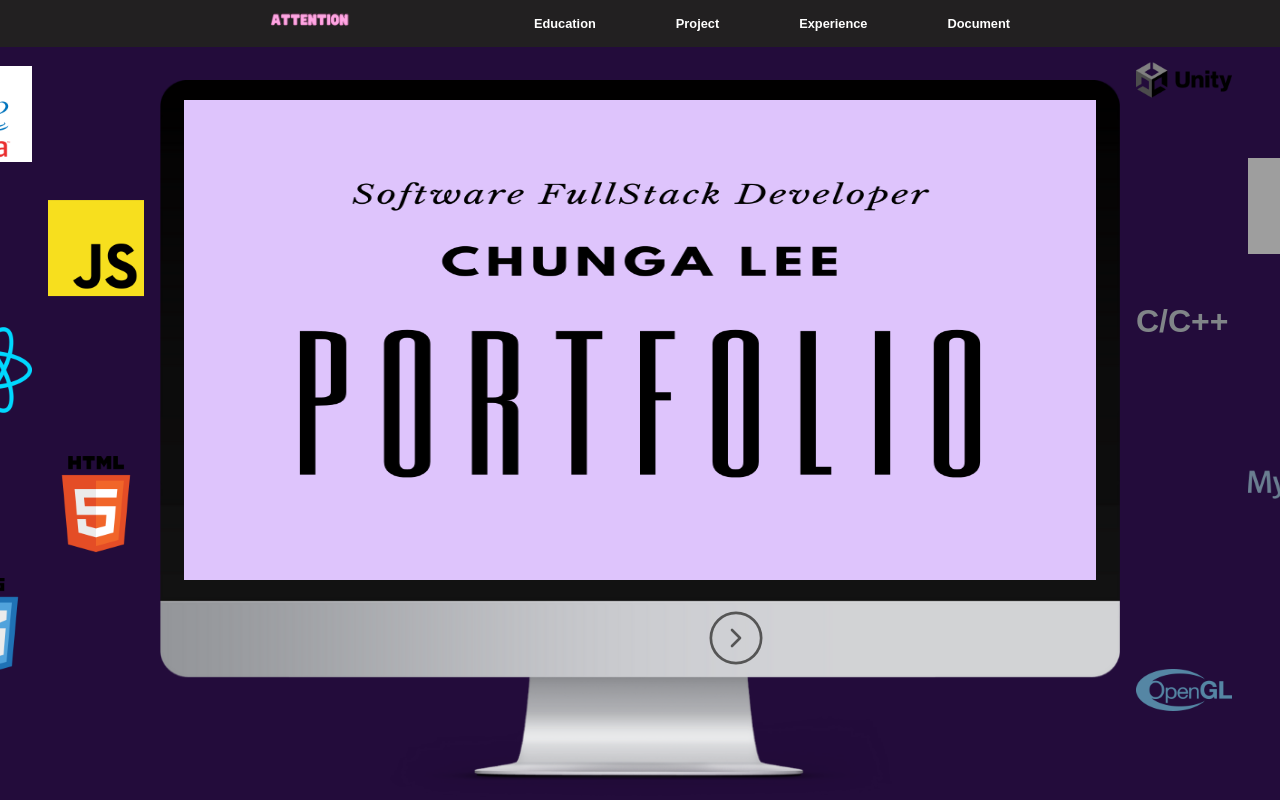
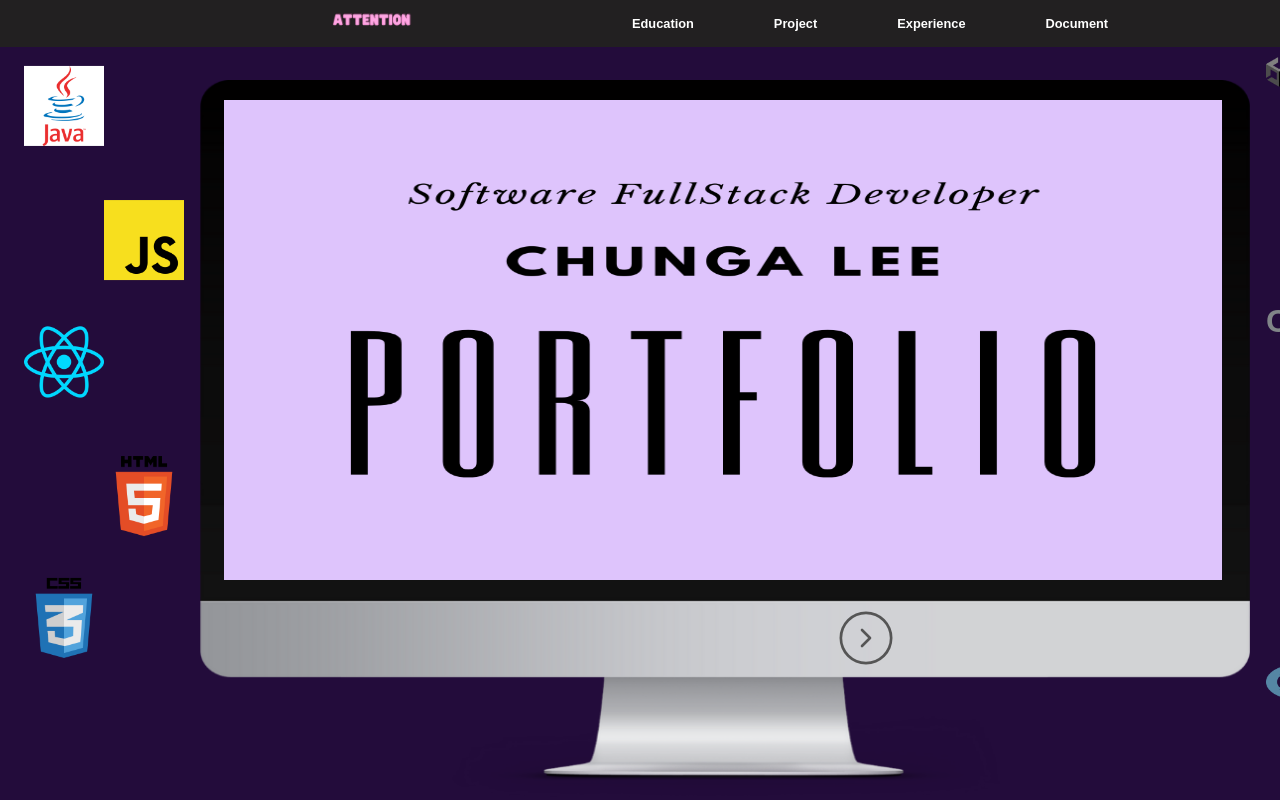
Before and after one commit to chunga7879/portfolio, a React (Create React App) app: page / in a window 1280 px wide. Built offline with nearby package versions, Linux system fonts and the light colour scheme; grey boxes are pictures that could not be loaded.

Commit message:
change some parts for css

```diff
--- a/src/App.scss
+++ b/src/App.scss
@@ -49,8 +49,7 @@ h4 {
   position: relative;
   display: flex;
   align-items: center;
-  justify-content: center;
-  overflow: hidden;
+  overflow: scroll;
   height: 100%;
   width: 100%;
 
@@ -62,16 +61,17 @@ h4 {
     right: 0;
     left: 0;
     z-index: 100;
+    width: 100%;
     min-height: 2.5rem;
     background-color: #222021;
-    justify-content: center;
 
     .wrapper {
+      margin-left: 300px;
       display: flex;
       padding: 0 2em;
+      width: 100%;
       overflow-x : scroll;
       .logo {
-        margin-right: 2em;
         .img {
           width: 5rem;
           height: 2.5rem;
@@ -79,7 +79,7 @@ h4 {
       }
 
       .menu-wrap {
-        margin-left: 2em;
+        margin-left: 100px;
 
         padding: 0;
         .menu {
@@ -106,8 +106,9 @@ h4 {
 
   .scene {
     position: relative;
-    width: 60em;
+    width: 1050px;
     height: 50em;
+    overflow: hidden;
 
     .icons {
       position: relative;
@@ -163,25 +164,16 @@ h4 {
 
   .s1, .s2 {
     position: relative;
-    width: calc((100% - 60rem) / 2);
+    width: 200px;
     height: 100%;
     padding: 0;
     margin: 0;
   }
 
-  .s1 {
-    left: 0;
-  }
-
-  .s2 {
-    right: 0;
-  }
-
   .home {
-    width: 100%;
+    width: 1450px;
     height: 100vh;
     position: relative;
-    overflow: scroll;
     display: flex;
 
     a:hover {
@@ -270,20 +262,20 @@ h4 {
         padding: 0;
         margin: 0;
         border: 0;
-        width: 6rem;
-        height: 6rem;
+        width: 80px;
+        height: 80px;
 
         img {
           padding: 0;
           margin: 0;
-          width: 6rem;
-          height: 6rem;
+          width: 80px;
+          height: 80px;
         }
       }
 
       .one {
         top: 4em;
-        right: 8em;
+        right: 6em;
       }
 
       .two {
@@ -293,7 +285,7 @@ h4 {
 
       .three {
         top: 20em;
-        right: 8em;
+        right: 6em;
       }
 
       .four {
@@ -303,7 +295,7 @@ h4 {
 
       .five {
         top: 36em;
-        right: 8em;
+        right: 6em;
       }
 
       .six {
@@ -313,7 +305,7 @@ h4 {
 
       .seven {
         top: 150px;
-        left: 8em;
+        left: 6em;
       }
 
       .eight {
@@ -323,7 +315,7 @@ h4 {
 
       .nine {
         top: 410px;
-        left: 8em;
+        left: 6em;
       }
 
       .ten {
@@ -334,10 +326,9 @@ h4 {
   }
 
   .education {
-    width: 100%;
+    width: 1450px;
     height: 100vh;
     position: relative;
-    overflow: scroll;
     display: flex;
 
     .scene {
@@ -396,10 +387,9 @@ h4 {
   }
 
   .project {
-    width: 100%;
+    width: 1450px;
     height: 100vh;
     position: relative;
-    overflow: scroll;
     display: flex;
 
     .scene {
@@ -462,7 +452,7 @@ h4 {
             position: absolute;
             height: 100%;
             width: 50%;
-            padding: 2em;
+            padding: 1.5em;
 
             .video {
               position: relative;
@@ -480,13 +470,13 @@ h4 {
             .button {
               position: relative;
               display: block;
-              left: 3em;
+              left: 4em;
 
               &.one {
-                top: 2em;
+                top: 1.5em;
               }
               &.two {
-                top: 2.5em;
+                top: 2.0em;
               }
             }
 
@@ -536,10 +526,9 @@ h4 {
   }
 
   .experience {
-    width: 100%;
+    width: 1450px;
     height: 100vh;
     position: relative;
-    overflow: scroll;
     display: flex;
 
     .scene {
@@ -606,10 +595,9 @@ h4 {
   }
 
   .document {
-    width: 100%;
+    width: 1450px;
     height: 100vh;
     position: relative;
-    overflow: scroll;
     display: flex;
 
     .scene {
@@ -620,7 +608,7 @@ h4 {
 
           .doc {
             position: relative;
-            padding: 0 4em;
+            padding: 0 5em;
             top: 7em;
 
             a {
```
